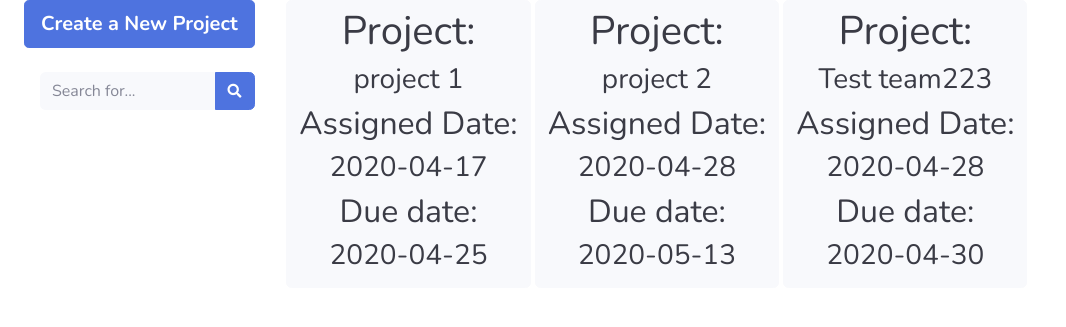
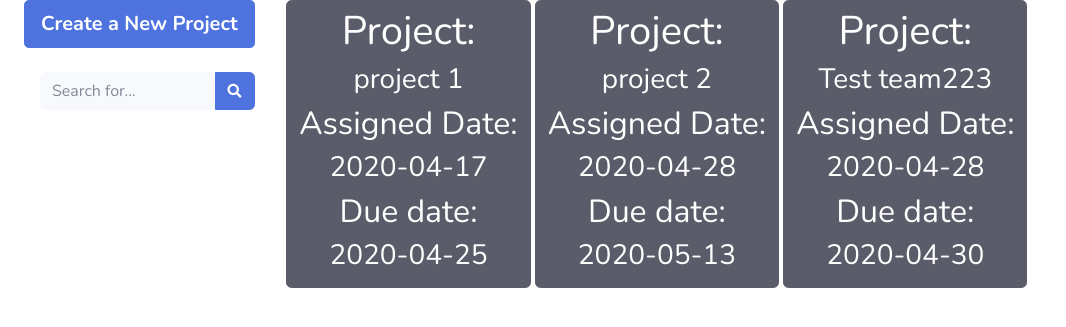
Before and after one commit to carlchengyt/Group6_WebApp, a Flask app: page /Backlog in a window 1280 px wide. Shown: the part 86-413 px from the top of the page, without its empty margins (0-1066 px from the left). Run offline with Flask 2, Linux system fonts and the light colour scheme; a user stored in the database is signed in; data comes from the database, SQL or seed files in the repository; parts of the project's set-up code (start-up, migrations or seed data) failed here and were passed over; some libraries are stand-ins or nearby versions.

Commit message:
project css

```diff
--- a/app/templates/backlog.html
+++ b/app/templates/backlog.html
@@ -31,7 +31,7 @@
             background-color: #ffffff;">
                 {% for project in projects %}
                     <a href="{{ url_for('project.project', term=project.project_id) }}" type="button"
-                           class="box btn btn-light">
+                           class="box btn btn-dark">
                         <h1>Project: </h1>
                         <h3>{{ project.name }}</h3>
                         <h2>Assigned Date: </h2>
```
